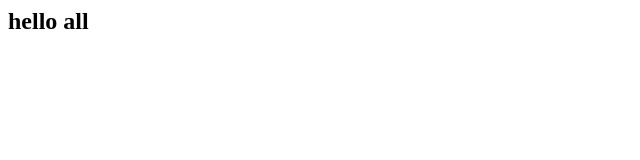
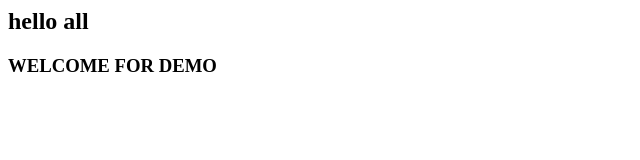
Before and after one commit to chanduAB/playbooks, a plain HTML site: page index.html in a window 1280 px wide. Shown: the whole page, without its empty margins (0-640 px from the left). Drawn offline with Linux system fonts and the light colour scheme.

Commit message:
changes required in inex.html.yml

```diff
--- a/index.html
+++ b/index.html
@@ -1,5 +1,6 @@
 <html>
 <body>
 <h2> hello all</h2>
+<h3 color="red">WELCOME FOR DEMO</h3>
 </body>
 </html>
```
